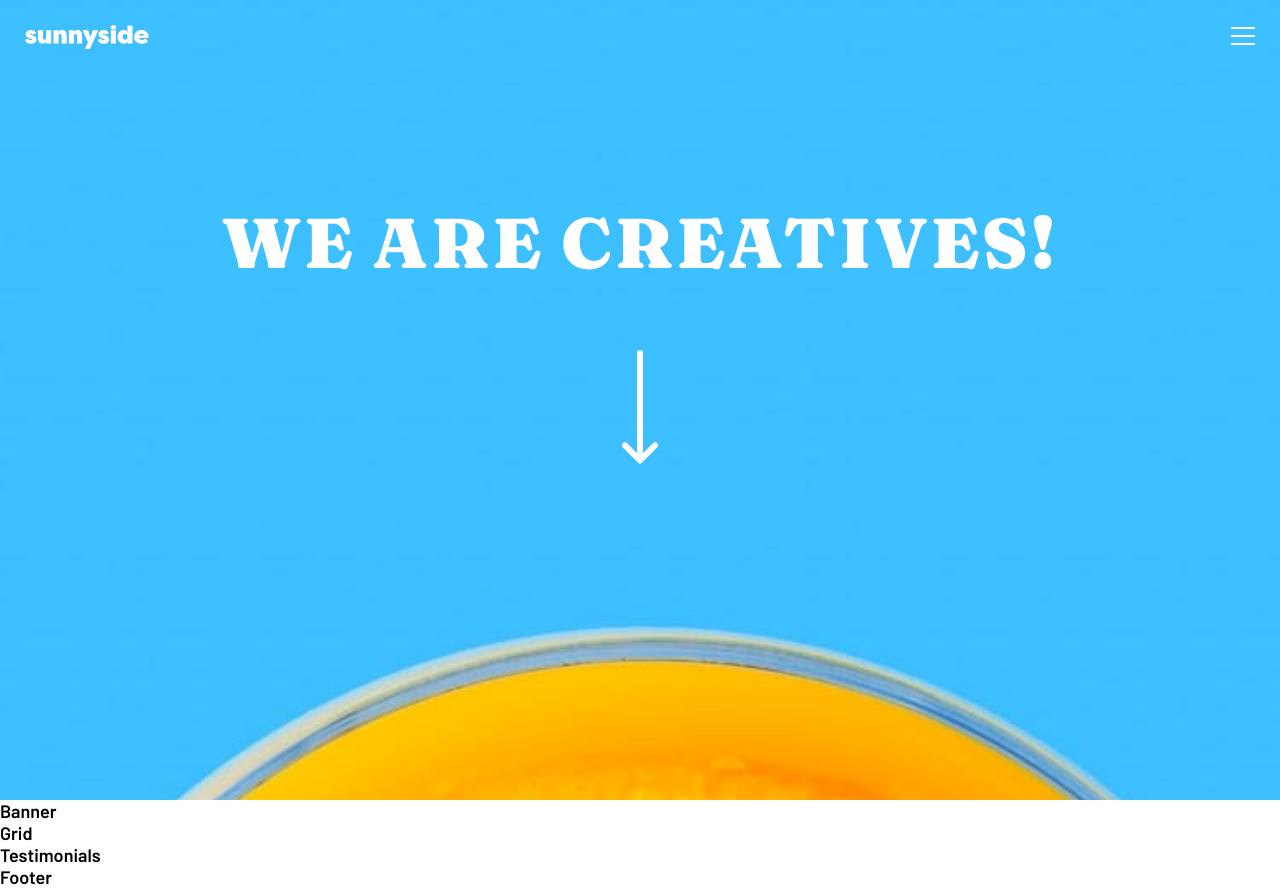
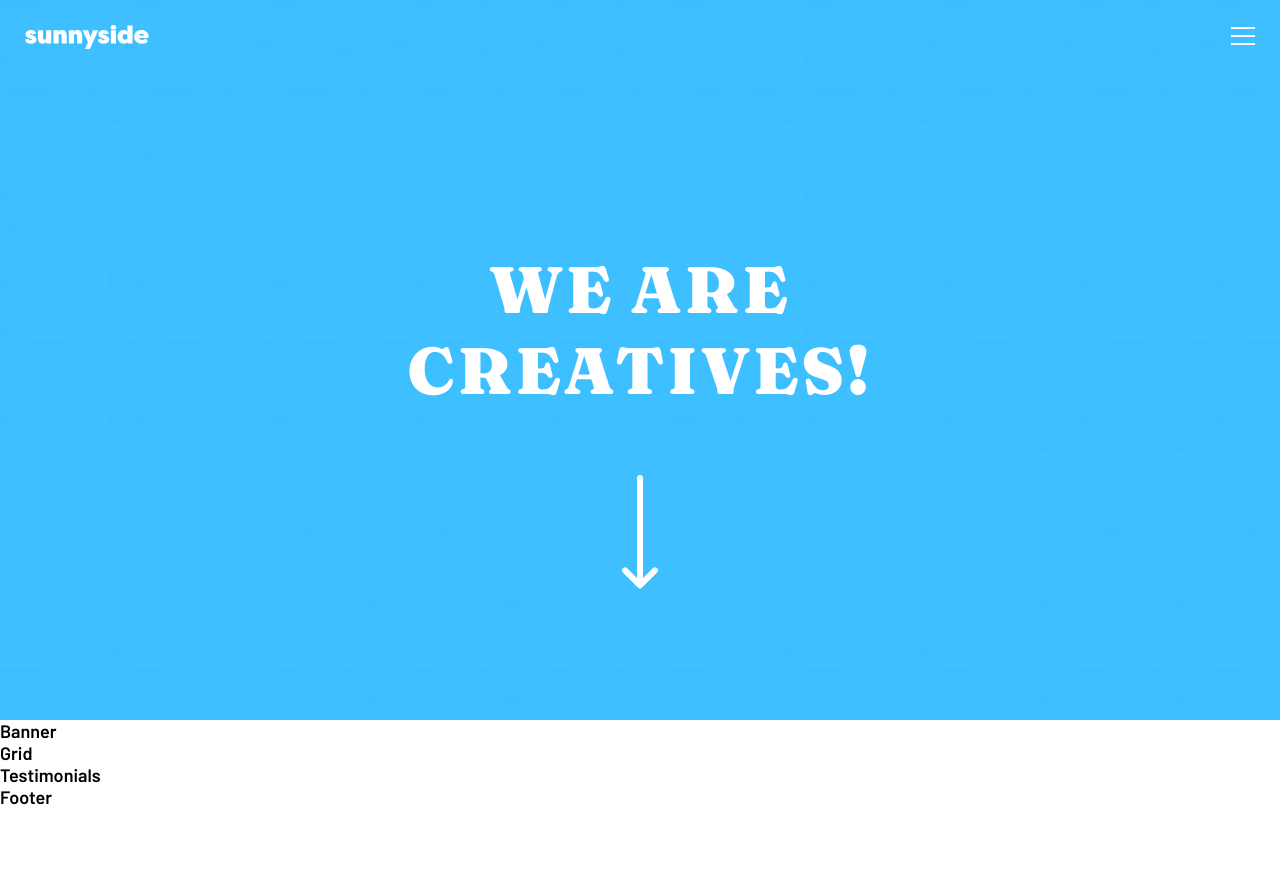
Before and after one commit to KramYengir/frontend-mentor-sunnyside, a React (Vite) app: page / in a window 1280 px wide. After the commit the page ends 808 px from the top, so only its background shows below. Built offline with nearby package versions, Linux system fonts and the light colour scheme.

Commit message:
tweaked header size & layout

```diff
--- a/src/components/Header/Header.css
+++ b/src/components/Header/Header.css
@@ -1,12 +1,15 @@
 header {
-  min-height: 100vh;
+  position: relative;
+  min-height: 90vh;
+  width: min(100vw, 1440px);
   background: url("../../assets/images/mobile/image-header.jpg");
-  background-position: center;
+  background-position: top;
   background-size: cover;
   background-repeat: no-repeat;
 }
 
 header nav {
+  position: relative;
   display: flex;
   justify-content: space-between;
 }
@@ -31,9 +34,9 @@ nav ul {
   align-items: center;
   gap: 1.5rem;
 
-  background: rgb(134, 134, 130);
+  background: var(--white);
   padding-block: 2rem;
-  width: 90%;
+  max-width: 90%;
 }
 
 nav ul.active {
@@ -41,17 +44,34 @@ nav ul.active {
   transform: translateX(-50%);
 }
 
+ul li {
+  display: flex;
+  justify-content: center;
+  align-items: center;
+}
+
+ul li a {
+  color: var(--dark-grayish-blue);
+}
+
+ul li:last-child a {
+  color: var(--very-dark-desat-blue);
+  padding: 10px 30px;
+  background-color: var(--yellow);
+  border-radius: 20px;
+}
+
 header h1 {
   font-family: "Fraunces", serif;
   font-weight: 900;
-  font-size: calc(2rem + 3vw);
+  font-size: calc(2rem + 2vw + 1vh);
   text-transform: uppercase;
   text-wrap: balance;
   letter-spacing: 3px;
   color: var(--white);
 
   text-align: center;
-  padding-top: 150px;
+  padding-top: 25vh;
 }
 
 header img.arrow-down {
--- a/src/components/Header/Header.jsx
+++ b/src/components/Header/Header.jsx
@@ -8,7 +8,8 @@ const Header = () => {
   const [isActive, setIsActive] = useState(false);
 
   return (
-    <header className="container">
+    <header>
+      <div className="container">
         <nav>
           <img src={logo} alt="Site Logo" />
           <button onClick={() => setIsActive(!isActive)}>
@@ -29,8 +30,11 @@ const Header = () => {
             </li>
           </ul>
         </nav>
-      <h1>We Are Creatives!</h1>
+        <h1>
+          We Are <br /> Creatives!
+        </h1>
         <img className="arrow-down" src={arrowDownImg} alt="" />
+      </div>
     </header>
   );
 };
--- a/src/index.css
+++ b/src/index.css
@@ -22,11 +22,15 @@ font-family: 'Fraunces', serif;
   --very-dark-desat-blue: hsl(212, 27%, 19%);
   --very-dark-grayish-blue: hsl(213, 9%, 39%);
   --dark-grayish-blue: hsl(232, 10%, 55%);
-  --grayish-blu: hsl(210, 4%, 67%);
+  --grayish-blue: hsl(210, 4%, 67%);
   --white: hsl(0, 0%, 100%);
 }
 
 body {
+  display: flex;
+  flex-direction: column;
+  align-items: center;
+  width: min(100vw, 1440px);
   min-height: 100%;
 
   font-family: "Barlow", sans-serif;
```
Lines whose indentation alone changed are shown as unchanged.
